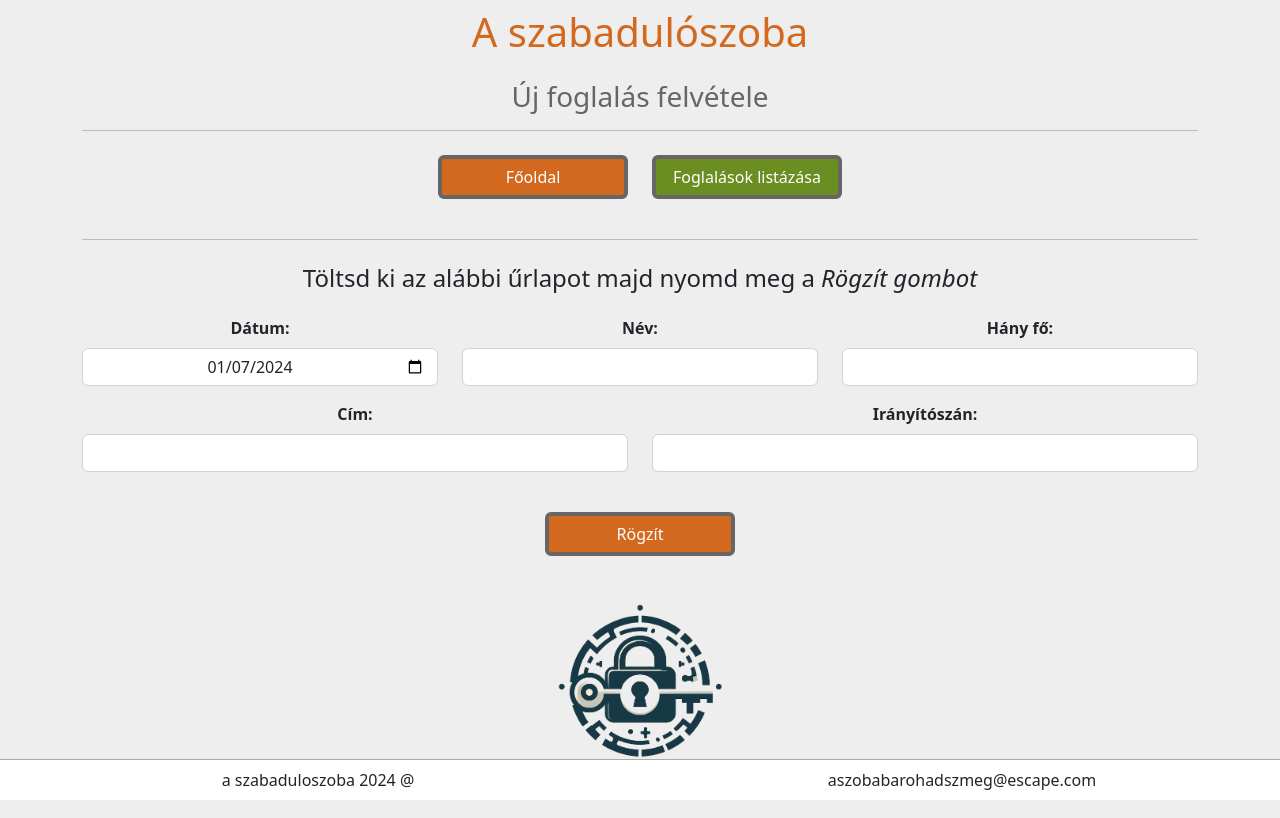
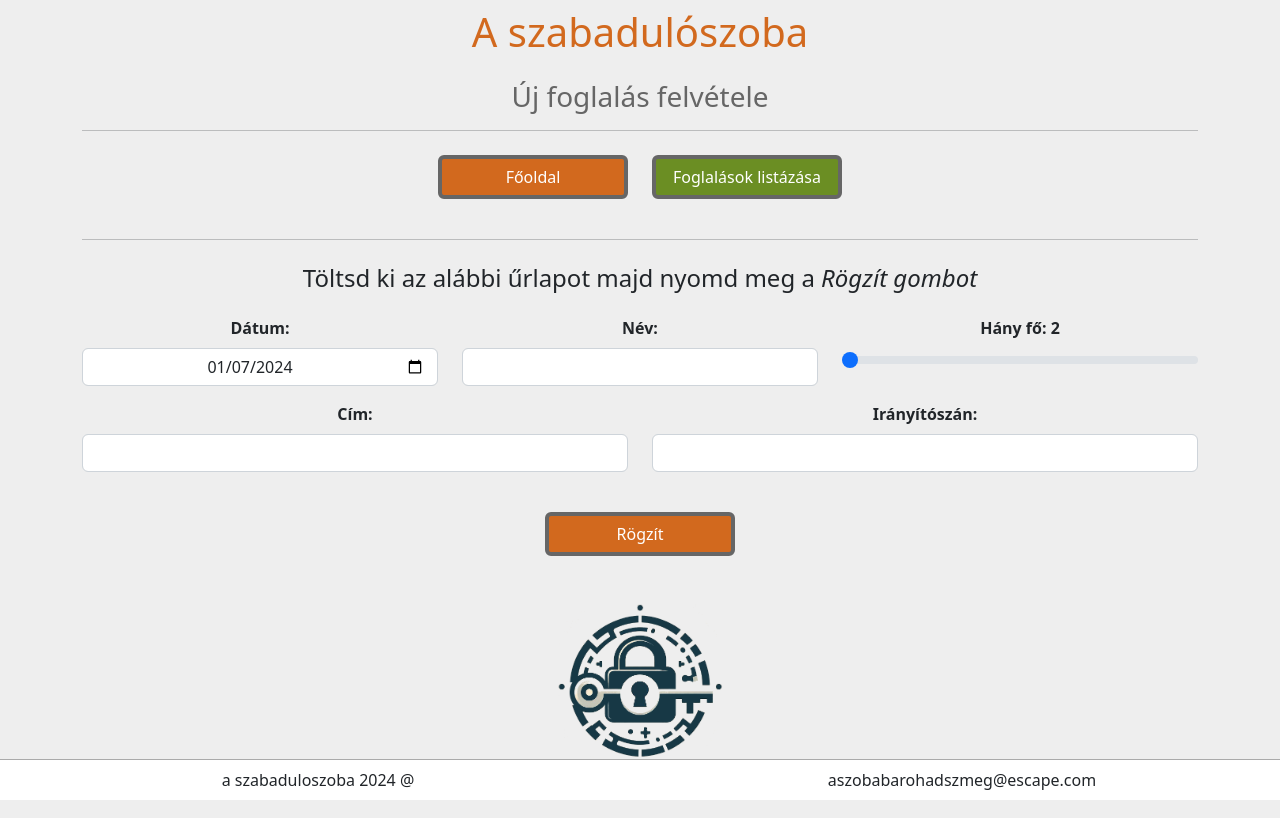
Before and after one commit to Szalami72/szabaduloszoba, an Angular app: page /ujfoglalas in a window 1280 px wide. Built offline with nearby package versions, Linux system fonts and the light colour scheme.

Commit message:
ujfoglalas készül. hány fő készül

```diff
--- a/src/app/newreservation/newreservation.component.html
+++ b/src/app/newreservation/newreservation.component.html
@@ -20,8 +20,8 @@
             <input type="text" class="form-control" id="name">
             </div>
             <div class="col col-lg-4 col-sm-12 mb-3">
-            <label for="people" class="form-label">Hány fő:</label>
-            <input type="number" class="form-control" id="people">
+              <label for="people" class="form-label">Hány fő: {{numOfPeople}}</label>
+              <input type="range" class="form-range" name="people" min="2" max="16" step="1" id="people" [(ngModel)]="numOfPeople" (input)="onNumOfPeopleChange()">
             </div>
         </div>
         <div class="row">
--- a/src/app/newreservation/newreservation.component.ts
+++ b/src/app/newreservation/newreservation.component.ts
@@ -1,5 +1,8 @@
 import { Component } from '@angular/core';
 import { DatePipe } from '@angular/common';
+
+
+
 
 @Component({
   selector: 'app-newreservation',
@@ -8,6 +11,7 @@ import { DatePipe } from '@angular/common';
 })
 export class NewreservationComponent {
   currentDate: string;
+  numOfPeople: number = 2;
 
   constructor(private datePipe: DatePipe) {
     const now = new Date();
@@ -15,4 +19,8 @@ export class NewreservationComponent {
     this.currentDate = formattedDate || '';
   }
 
+  onNumOfPeopleChange() {
+
+  }
+
 }
```
Also changed, not shown: src/app/app.module.ts (+7 -1 lines).
